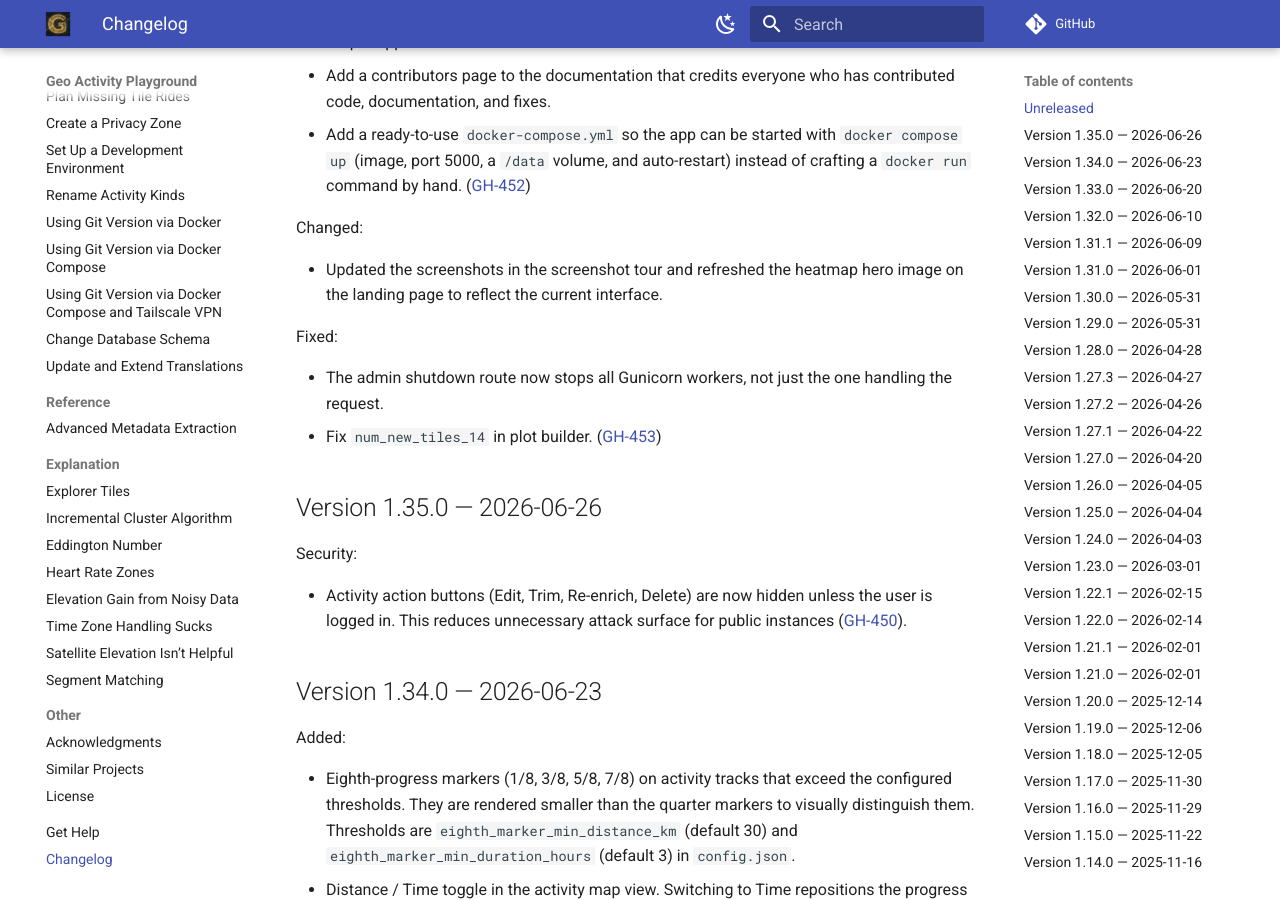
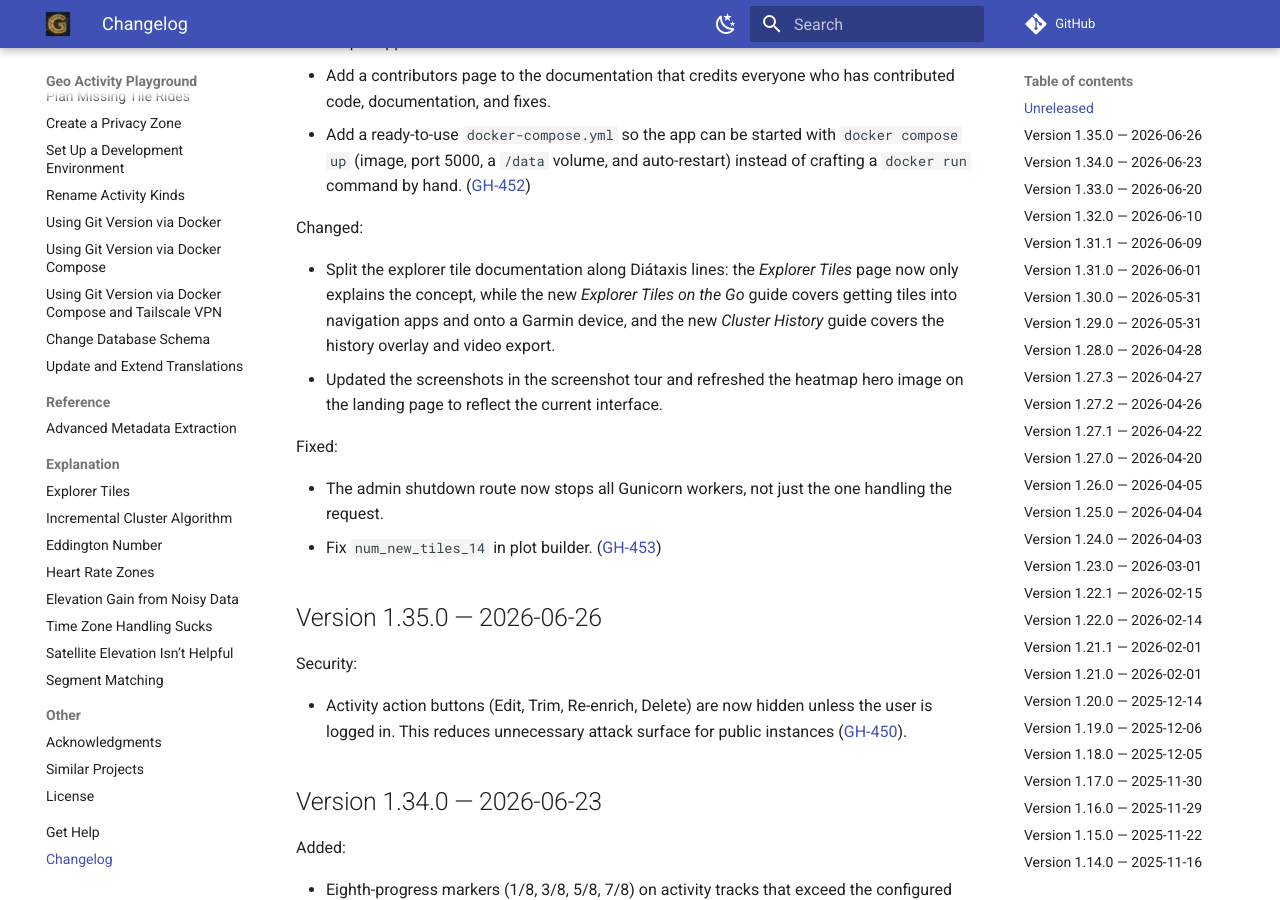
Before and after one commit to martin-ueding/geo-activity-playground, an MkDocs documentation site: the page built from docs/changelog.md, in a window 1280 px wide and 900 px high, scrolled down 470 px. Built offline with MkDocs 1.6.1 and Material for MkDocs 9.7.7, drawn with Linux system fonts in a browser that asks for light colours; comment, search, counter and statistics services are not loaded.

Commit message:
docs: add changelog entry for explorer tile guide split

```diff
--- a/docs/changelog.md
+++ b/docs/changelog.md
@@ -26,6 +26,7 @@ Added:
 
 Changed:
 
+- Split the explorer tile documentation along Diátaxis lines: the _Explorer Tiles_ page now only explains the concept, while the new _Explorer Tiles on the Go_ guide covers getting tiles into navigation apps and onto a Garmin device, and the new _Cluster History_ guide covers the history overlay and video export.
 - Updated the screenshots in the screenshot tour and refreshed the heatmap hero image on the landing page to reflect the current interface.
 
 Fixed:
```
